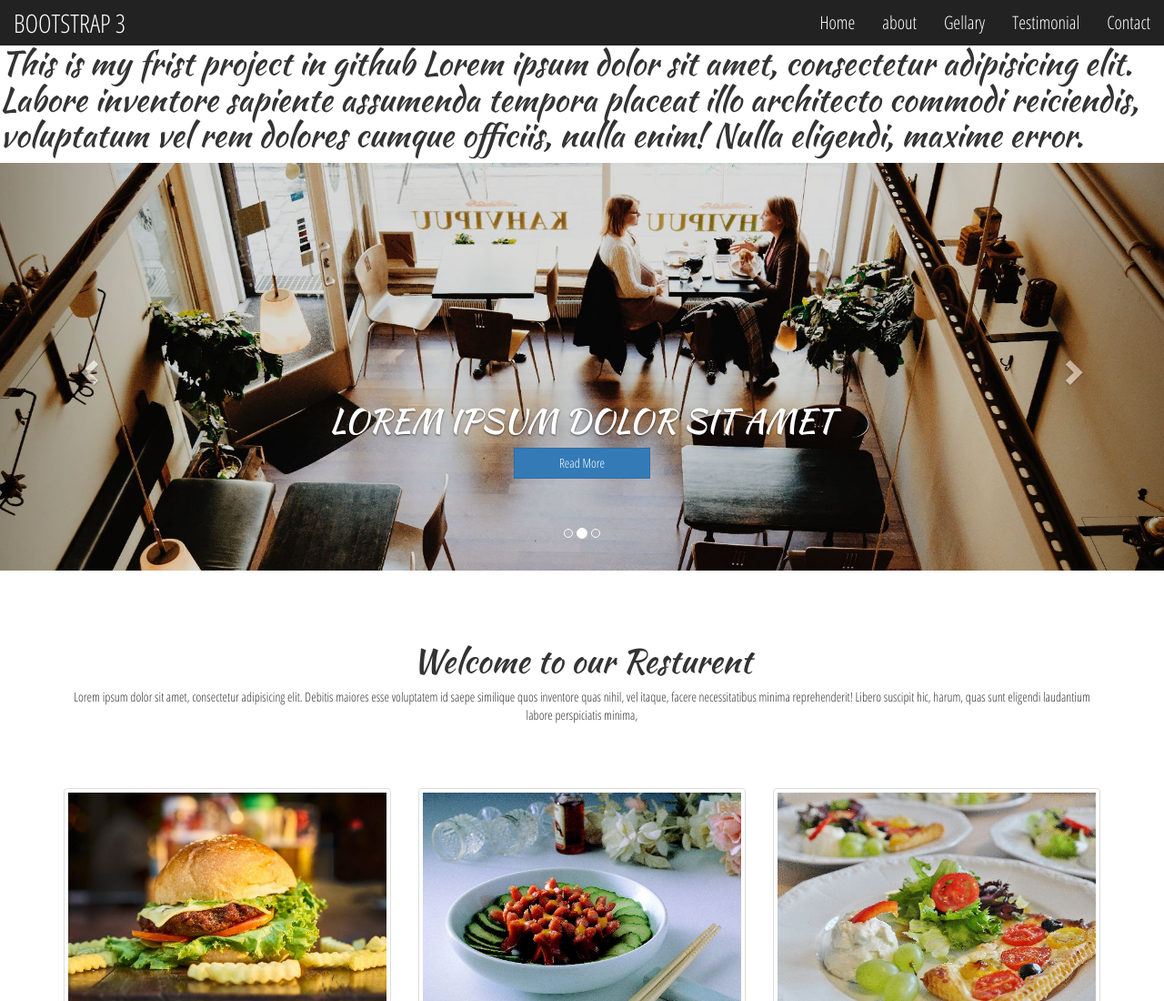
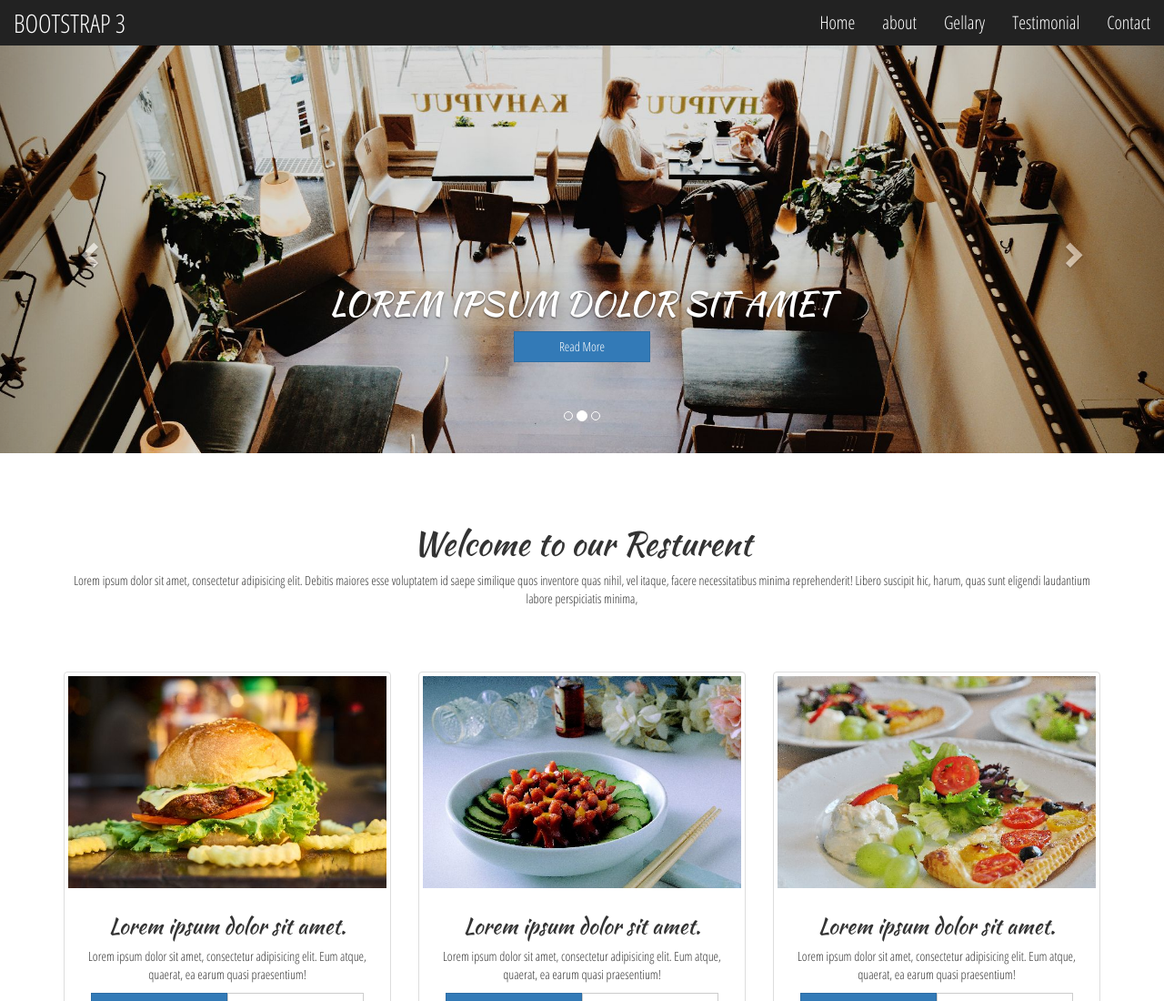
Before and after one commit to masud54942581/test, a plain HTML site: page index.html in a window 1280 px wide. Shown: the top 1100 px of the page at 91% size. Drawn offline with nearby package versions, Linux system fonts and the light colour scheme.

Commit message:
Update index.html

```diff
--- a/index.html
+++ b/index.html
@@ -18,7 +18,6 @@
 
 <body>
     <!-- Main Menu -->
-    <h1>This is my frist project in github Lorem ipsum dolor sit amet, consectetur adipisicing elit. Labore inventore sapiente assumenda tempora placeat illo architecto commodi reiciendis, voluptatum vel rem dolores cumque officiis, nulla enim! Nulla eligendi, maxime error.</h1>
 
     <nav class="navbar navbar-inverse navbar-fixed-top">
         <div class="container-fluid">
```
